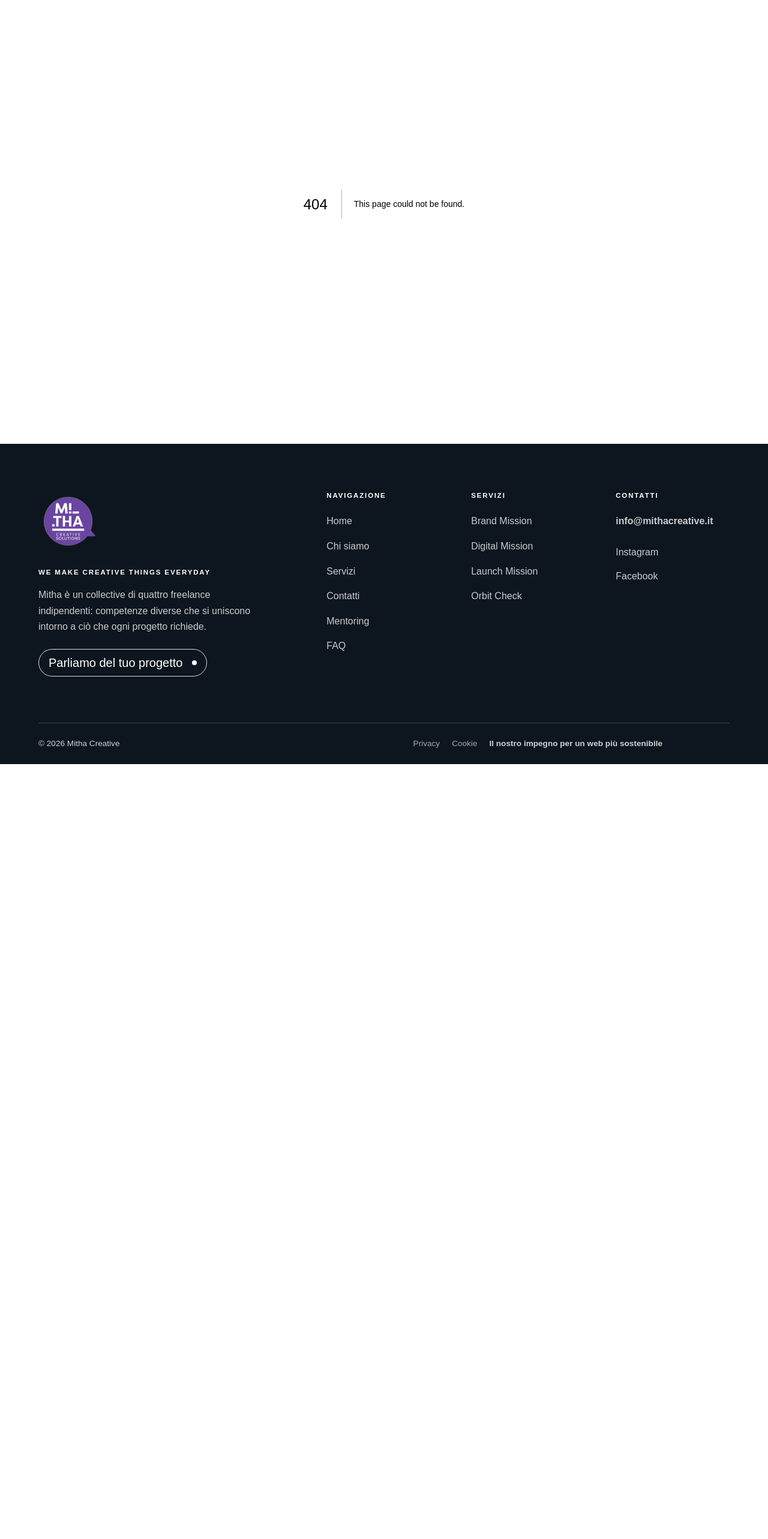
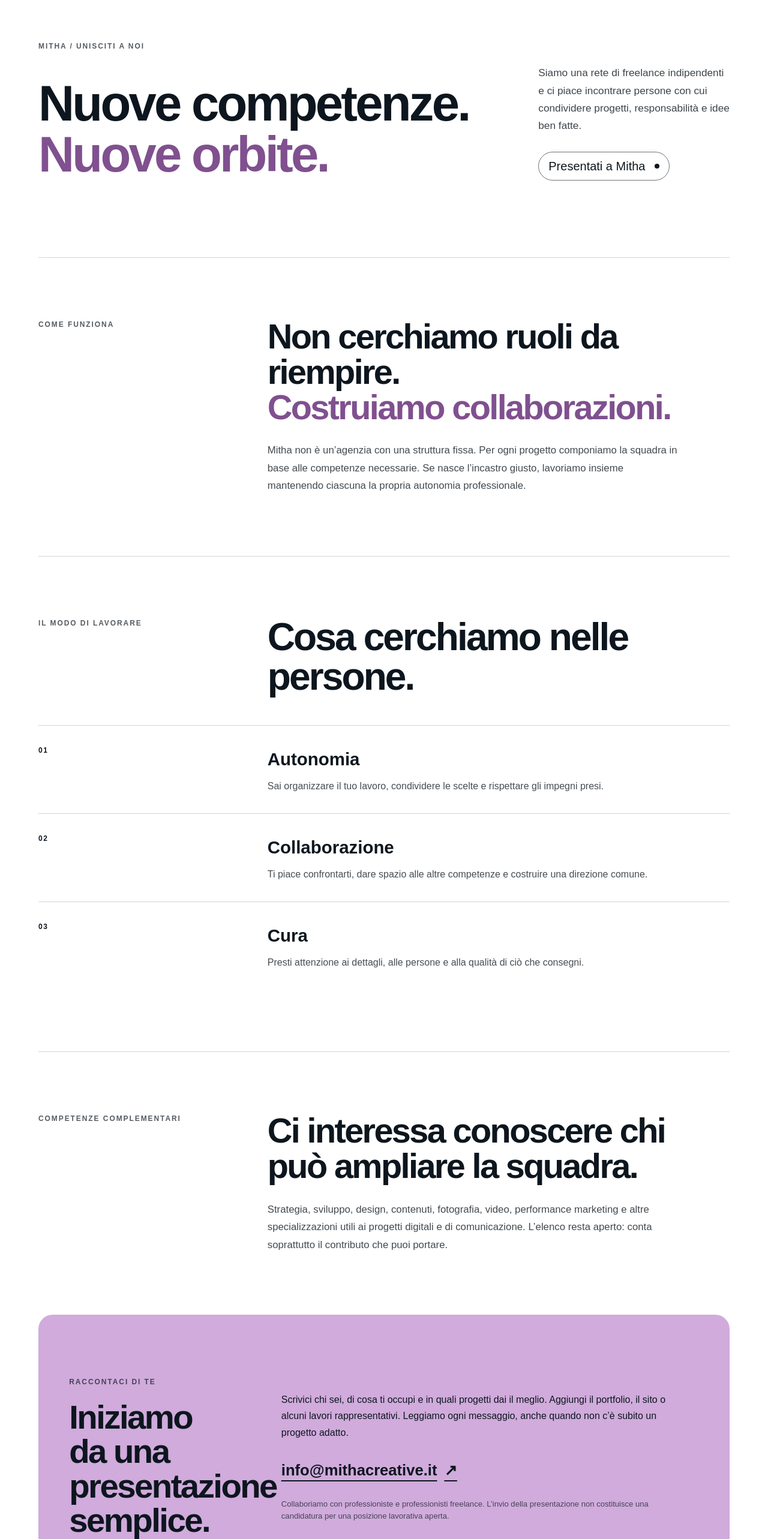
Before and after one commit to FraCanta/mithacreative_new, a Next.js app: page /unisciti-a-noi in a window 1280 px wide. Before the commit this address had no page. Shown: the part 160-2726 px from the top of the page at 60% size. Before the commit the page ends 1434 px from the top, so only its background shows below. Built offline with nearby package versions, Linux system fonts and the light colour scheme.

Commit message:
Aggiunge la pagina Unisciti a noi

```diff
--- a/app/chi-siamo/about.module.css
+++ b/app/chi-siamo/about.module.css
@@ -27,8 +27,13 @@
 }
 .missionCard { position: relative; display: grid; min-height: 22rem; grid-template-rows: 1fr auto; overflow: hidden; border-radius: 1rem; padding: .75rem 1rem 1rem; background: #eadcf0; color: #0d161e; text-decoration: none; }.missionCard.missionDark { background: #0d161e; color: #fff; }.missionImage { position: relative; min-height: 13rem; }.missionImage img { object-fit: contain; }.missionCard h3 { font-size: 1.25rem; }.missionCard p { max-width: 14rem; margin-top: .4rem; font-size: .9rem; line-height: 1.35; opacity: .72; }.missionArrow { position: absolute; right: 1rem; bottom: 1rem; display: grid; width: 2.25rem; aspect-ratio: 1; place-items: center; border: 1px solid currentColor; border-radius: 50%; }
 .collaboration { border-bottom: 0; }.collaboration h2 { max-width: 18ch; font-size: clamp(2.5rem, 4.5vw, 5rem); }.collaboration > div > p { max-width: 36rem; margin-top: 2rem; line-height: 1.75; opacity: .78; }.closing { margin-bottom: clamp(3rem, 6vw, 6rem); padding: clamp(2rem, 6vw, 6rem); border-radius: 1.5rem; background: #d0abdc; color: #0d161e; }.closing h2 { font-size: clamp(3rem, 7vw, 7rem); }.closingActions { margin-top: 2rem; }
+.join { display: grid; grid-template-columns: minmax(0, 1.15fr) minmax(18rem, .85fr); gap: clamp(2rem, 7vw, 7rem); align-items: end; margin-bottom: clamp(4rem, 8vw, 8rem); padding: clamp(2rem, 5vw, 4rem); border-radius: 1.5rem; background: #f1e8f4; }
+.join h2 { max-width: 18ch; font-size: clamp(2.2rem, 3.8vw, 4.25rem); font-weight: 700; letter-spacing: -.04em; line-height: 1.03; }
+.join > div:last-child { display: grid; gap: 1.5rem; justify-items: start; }
+.join > div:last-child p { max-width: 34rem; line-height: 1.7; opacity: .78; }
 :global(.dark) .page { color: #fff; }:global(.dark) .hero h1 span { color: #d0abdc; }:global(.dark) .primaryLink { background: #d0abdc; color: #0d161e; }:global(.dark) .secondaryLink { border-color: rgb(255 255 255 / 35%); color: #fff; }:global(.dark) .pointOfView, :global(.dark) .collaboration { border-color: rgb(255 255 255 / 20%); }:global(.dark) .closing { color: #0d161e; }
-@media (max-width: 899px) { .hero { grid-template-columns: 1fr; min-height: 0; }.heroVisual { width: min(100%, 36rem); min-height: clamp(20rem, 52vw, 27rem); justify-self: center; }.heroVisual img { transform: scale(1.18); }.pointOfView, .collaboration { grid-template-columns: 1fr; gap: 2rem; }.freelanceGrid, .missionGrid { grid-template-columns: repeat(2, minmax(0, 1fr)); } }
+:global(.dark) .join { background: #272132; }
+@media (max-width: 899px) { .hero { grid-template-columns: 1fr; min-height: 0; }.heroVisual { width: min(100%, 36rem); min-height: clamp(20rem, 52vw, 27rem); justify-self: center; }.heroVisual img { transform: scale(1.18); }.pointOfView, .collaboration, .join { grid-template-columns: 1fr; gap: 2rem; }.freelanceGrid, .missionGrid { grid-template-columns: repeat(2, minmax(0, 1fr)); } }
 @media (max-width: 599px) {
   .page { width: 88%; }
   .hero h1 { font-size: clamp(2.7rem, 12vw, 4rem); }
--- a/app/chi-siamo/page.js
+++ b/app/chi-siamo/page.js
@@ -63,6 +63,17 @@ export default function ChiSiamo() {
         <div><h2 id="collaboration-title">Ascoltiamo il progetto,<br /><span>componiamo la squadra,</span><br />realizziamo insieme.</h2><p>Non c’è un percorso uguale per tutti. Partiamo dall’ascolto, scegliamo le competenze adatte e costruiamo il lavoro insieme, con una direzione chiara e spazio per fare le cose bene.</p></div>
       </section>
 
+      <section className={styles.join} aria-labelledby="join-title">
+        <div>
+          <p className={styles.eyebrow}>Entra nella nostra orbita</p>
+          <h2 id="join-title">Ti riconosci nel nostro modo di lavorare?</h2>
+        </div>
+        <div>
+          <p>Siamo curiose di conoscere freelance con competenze complementari, attenzione per i dettagli e voglia di costruire collaborazioni solide.</p>
+          <Cta2 link="/unisciti-a-noi">Unisciti a noi</Cta2>
+        </div>
+      </section>
+
       <section className={styles.closing} aria-labelledby="closing-title">
         <p className={styles.eyebrow}>Una nuova orbita per il tuo progetto</p><h2 id="closing-title">Troviamo la squadra giusta.</h2>
         <div className={styles.closingActions}><Cta2 link="/servizi" lightSurface>Esplora i servizi</Cta2><Cta2 link="/inizia-il-progetto" lightSurface>Inizia un progetto</Cta2></div>
--- a/app/components/Footer/Footer.js
+++ b/app/components/Footer/Footer.js
@@ -8,6 +8,7 @@ import CtaOutline2 from "../Cta/CtaOutline2";
 const navigation = [
   ["/", "Home"],
   ["/chi-siamo", "Chi siamo"],
+  ["/unisciti-a-noi", "Unisciti a noi"],
   ["/servizi", "Servizi"],
   ["/contatti", "Contatti"],
   ["/mentoring", "Mentoring"],
--- a/app/components/Nav/Nav.js
+++ b/app/components/Nav/Nav.js
@@ -21,6 +21,10 @@ const navItems = [
   {
     title: "Chi siamo",
     href: "/chi-siamo",
+  },
+  {
+    title: "Unisciti a noi",
+    href: "/unisciti-a-noi",
   },
   {
     title: "Mentoring",
--- a/app/contatti/contact.module.css
+++ b/app/contatti/contact.module.css
@@ -34,10 +34,15 @@
 .note { display: grid; grid-template-columns: 1fr 2fr; gap: 2rem; margin-top: clamp(3rem, 6vw, 6rem); padding-block: 2.5rem; border-block: 1px solid var(--contact-line); }
 .note h2, .faq h2 { font-size: clamp(1.5rem, 2.2vw, 2.5rem); font-weight: 700; line-height: 1.2; letter-spacing: -0.025em; margin-bottom: 1rem; }
 .note p:not(.eyebrow) { max-width: 65ch; line-height: 1.75; }
+.join { display: flex; align-items: flex-end; justify-content: space-between; gap: 2rem; margin-top: 2rem; padding: clamp(1.5rem, 3vw, 2.5rem); border-radius: 1.25rem; background: #f1e8f4; color: #0d161e; }
+.join h2 { margin-bottom: .75rem; font-size: clamp(1.6rem, 2.5vw, 2.75rem); font-weight: 700; letter-spacing: -.03em; line-height: 1.1; }
+.join p:not(.eyebrow) { max-width: 44rem; line-height: 1.65; opacity: .78; }
+:global(.dark) .join { background: #d0abdc; }
 .faq { display: flex; align-items: center; justify-content: space-between; flex-wrap: wrap; gap: 2rem; padding-top: 2.5rem; }
 .faq p { max-width: 42rem; }
 @media (max-width: 959px) {
   .hero { grid-template-columns: 1fr; gap: 1.5rem; }
   .contactGrid { grid-template-columns: 1fr; }
   .note { grid-template-columns: 1fr; gap: 0; }
+  .join { align-items: flex-start; flex-direction: column; }
 }
--- a/app/contatti/page.js
+++ b/app/contatti/page.js
@@ -52,6 +52,11 @@ export default function Contatti() {
         <div><h2 id="primo-messaggio">Puoi cominciare da quello che sai.</h2><p>Nel tuo messaggio raccontaci brevemente cosa fai, cosa vorresti migliorare e su cosa cerchi un confronto. Se hai già un sito, puoi aggiungere il link.</p></div>
       </section>
 
+      <aside className={styles.join} aria-labelledby="collabora-con-noi">
+        <div><p className={styles.eyebrow}>Sei una freelance?</p><h2 id="collabora-con-noi">Vuoi collaborare con Mitha?</h2><p>Conosci il nostro modo di lavorare e raccontaci quali competenze vorresti portare nella squadra.</p></div>
+        <Cta2 link="/unisciti-a-noi">Unisciti a noi</Cta2>
+      </aside>
+
       <section className={styles.faq} aria-labelledby="dubbi-contatto">
         <div><h2 id="dubbi-contatto">Prima, vuoi saperne di più?</h2><p>Costi indicativi, tempistiche e modalità di lavoro: trovi le prime risposte nelle FAQ.</p></div>
         <Cta2 link="/faq-domande-frequenti">Leggi le FAQ</Cta2>
--- /dev/null
+++ b/app/unisciti-a-noi/join.module.css
@@ -0,0 +1,31 @@
+.page { --line: rgb(13 22 30 / 18%); --accent: #80508f; width: 90%; max-width: 90rem; margin-inline: auto; color: #0d161e; }
+.eyebrow { margin-bottom: 1.25rem; font-size: .75rem; font-weight: 800; letter-spacing: .16em; text-transform: uppercase; opacity: .7; }
+.hero { padding-block: clamp(5rem, 10vw, 9rem); }
+.heroGrid { display: grid; grid-template-columns: minmax(0, 1.4fr) minmax(18rem, .6fr); gap: clamp(2rem, 7vw, 8rem); align-items: end; }
+.hero h1, .intro h2, .sectionHeading h2, .profiles h2, .apply h2 { font-weight: 700; letter-spacing: -.045em; line-height: 1.02; }
+.hero h1 { font-size: clamp(3.2rem, 6.5vw, 7rem); }
+.hero h1 span, .intro h2 span { color: var(--accent); }
+.heroCopy { display: grid; gap: 1.75rem; justify-items: start; }
+.heroCopy p { font-size: 1.08rem; line-height: 1.7; opacity: .8; }
+.intro, .profiles, .apply { display: grid; grid-template-columns: minmax(10rem, .55fr) minmax(0, 1.45fr); gap: clamp(2rem, 7vw, 7rem); border-top: 1px solid var(--line); padding-block: clamp(4rem, 8vw, 7rem); }
+.intro > div, .profiles > div { max-width: 48rem; }
+.intro h2, .profiles h2 { margin-bottom: 1.75rem; font-size: clamp(2.4rem, 4.5vw, 5rem); }
+.intro > div > p, .profiles > div > p { max-width: 43rem; font-size: 1.05rem; line-height: 1.75; opacity: .78; }
+.values { padding-block: clamp(4rem, 8vw, 7rem); border-top: 1px solid var(--line); }
+.sectionHeading { display: grid; grid-template-columns: minmax(10rem, .55fr) minmax(0, 1.45fr); gap: clamp(2rem, 7vw, 7rem); margin-bottom: 3rem; }
+.sectionHeading h2 { max-width: 18ch; font-size: clamp(2.6rem, 5vw, 5.5rem); }
+.qualityList { margin: 0; padding: 0; list-style: none; }
+.qualityList li { display: grid; grid-template-columns: minmax(4rem, .55fr) minmax(0, 1.45fr); gap: clamp(2rem, 7vw, 7rem); border-top: 1px solid var(--line); padding-block: 2rem; }
+.qualityList li > span { font-size: .75rem; font-weight: 800; letter-spacing: .14em; }
+.qualityList h3 { margin-bottom: .5rem; font-size: clamp(1.5rem, 2.3vw, 2.5rem); font-weight: 700; }
+.qualityList p { max-width: 42rem; line-height: 1.7; opacity: .76; }
+.apply { margin-bottom: clamp(4rem, 8vw, 8rem); padding-inline: clamp(1.5rem, 4vw, 4rem); border: 0; border-radius: 1.5rem; background: #d0abdc; color: #0d161e; }
+.apply h2 { max-width: 15ch; font-size: clamp(2.4rem, 4.4vw, 4.8rem); }
+.applyCopy { display: grid; align-content: center; justify-items: start; }
+.applyCopy > p:first-child { max-width: 42rem; line-height: 1.7; }
+.email { display: inline-flex; min-height: 44px; align-items: center; gap: .75rem; max-width: 100%; margin-top: 1.75rem; color: inherit; font-size: clamp(1.15rem, 2vw, 2rem); font-weight: 700; text-decoration: underline; text-underline-offset: .3em; overflow-wrap: anywhere; }
+.note { max-width: 42rem; margin-top: 1.5rem; font-size: .82rem; line-height: 1.55; opacity: .7; }
+:global(.dark) .page { --line: rgb(255 255 255 / 20%); --accent: #d0abdc; color: #fff; }
+:global(.dark) .apply { color: #0d161e; }
+@media (max-width: 899px) { .heroGrid, .intro, .profiles, .apply, .sectionHeading { grid-template-columns: 1fr; }.qualityList li { grid-template-columns: 3rem 1fr; gap: 1rem; }.heroGrid { align-items: start; }.heroCopy { max-width: 38rem; } }
+@media (max-width: 599px) { .page { width: 88%; }.hero { padding-block: 4rem; }.hero h1 { font-size: clamp(2.8rem, 13vw, 4.5rem); }.qualityList li { grid-template-columns: 1fr; }.apply { padding-block: 2.5rem; } }
--- /dev/null
+++ b/app/unisciti-a-noi/page.js
@@ -0,0 +1,75 @@
+import Cta2 from "../components/Cta/Cta2";
+import styles from "./join.module.css";
+
+export const metadata = {
+  title: "Unisciti a noi | Mitha Creative",
+  description: "Presentati a Mitha Creative: cerchiamo freelance curiose, affidabili e pronte a collaborare su progetti multidisciplinari.",
+};
+
+const qualities = [
+  ["01", "Autonomia", "Sai organizzare il tuo lavoro, condividere le scelte e rispettare gli impegni presi."],
+  ["02", "Collaborazione", "Ti piace confrontarti, dare spazio alle altre competenze e costruire una direzione comune."],
+  ["03", "Cura", "Presti attenzione ai dettagli, alle persone e alla qualità di ciò che consegni."],
+];
+
+export default function UniscitiANoi() {
+  const emailLink = "mailto:info@mithacreative.it?subject=Vorrei%20collaborare%20con%20Mitha";
+
+  return (
+    <div className={styles.page}>
+      <header className={styles.hero}>
+        <p className={styles.eyebrow}>Mitha / Unisciti a noi</p>
+        <div className={styles.heroGrid}>
+          <h1>Nuove competenze.<br /><span>Nuove orbite.</span></h1>
+          <div className={styles.heroCopy}>
+            <p>Siamo una rete di freelance indipendenti e ci piace incontrare persone con cui condividere progetti, responsabilità e idee ben fatte.</p>
+            <Cta2 link={emailLink}>Presentati a Mitha</Cta2>
+          </div>
+        </div>
+      </header>
+
+      <section className={styles.intro} aria-labelledby="come-funziona">
+        <p className={styles.eyebrow}>Come funziona</p>
+        <div>
+          <h2 id="come-funziona">Non cerchiamo ruoli da riempire.<br /><span>Costruiamo collaborazioni.</span></h2>
+          <p>Mitha non è un’agenzia con una struttura fissa. Per ogni progetto componiamo la squadra in base alle competenze necessarie. Se nasce l’incastro giusto, lavoriamo insieme mantenendo ciascuna la propria autonomia professionale.</p>
+        </div>
+      </section>
+
+      <section className={styles.values} aria-labelledby="cerchiamo-title">
+        <div className={styles.sectionHeading}>
+          <p className={styles.eyebrow}>Il modo di lavorare</p>
+          <h2 id="cerchiamo-title">Cosa cerchiamo nelle persone.</h2>
+        </div>
+        <ol className={styles.qualityList}>
+          {qualities.map(([number, title, copy]) => (
+            <li key={number}>
+              <span aria-hidden="true">{number}</span>
+              <div><h3>{title}</h3><p>{copy}</p></div>
+            </li>
+          ))}
+        </ol>
+      </section>
+
+      <section className={styles.profiles} aria-labelledby="profili-title">
+        <p className={styles.eyebrow}>Competenze complementari</p>
+        <div>
+          <h2 id="profili-title">Ci interessa conoscere chi può ampliare la squadra.</h2>
+          <p>Strategia, sviluppo, design, contenuti, fotografia, video, performance marketing e altre specializzazioni utili ai progetti digitali e di comunicazione. L’elenco resta aperto: conta soprattutto il contributo che puoi portare.</p>
+        </div>
+      </section>
+
+      <section className={styles.apply} aria-labelledby="presentati-title">
+        <div>
+          <p className={styles.eyebrow}>Raccontaci di te</p>
+          <h2 id="presentati-title">Iniziamo da una presentazione semplice.</h2>
+        </div>
+        <div className={styles.applyCopy}>
+          <p>Scrivici chi sei, di cosa ti occupi e in quali progetti dai il meglio. Aggiungi il portfolio, il sito o alcuni lavori rappresentativi. Leggiamo ogni messaggio, anche quando non c’è subito un progetto adatto.</p>
+          <a className={styles.email} href={emailLink}>info@mithacreative.it <span aria-hidden="true">↗</span></a>
+          <p className={styles.note}>Collaboriamo con professioniste e professionisti freelance. L’invio della presentazione non costituisce una candidatura per una posizione lavorativa aperta.</p>
+        </div>
+      </section>
+    </div>
+  );
+}
```
